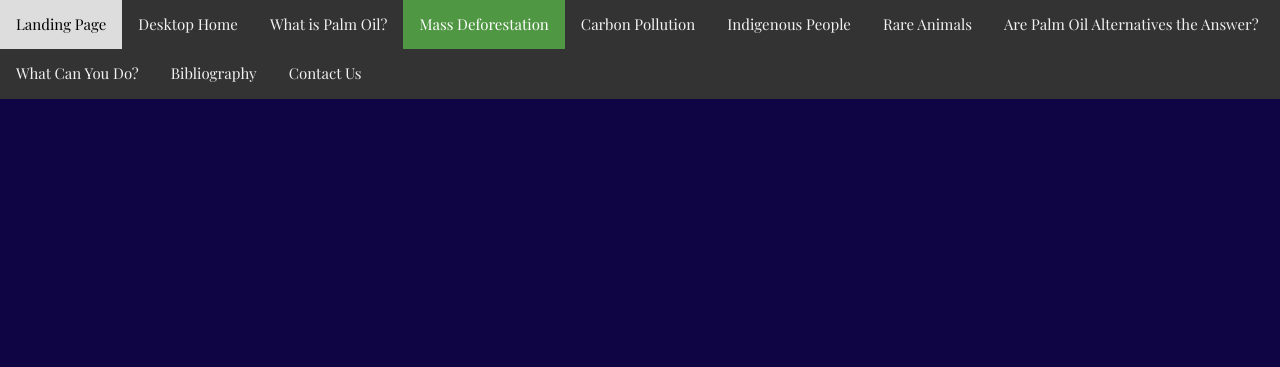
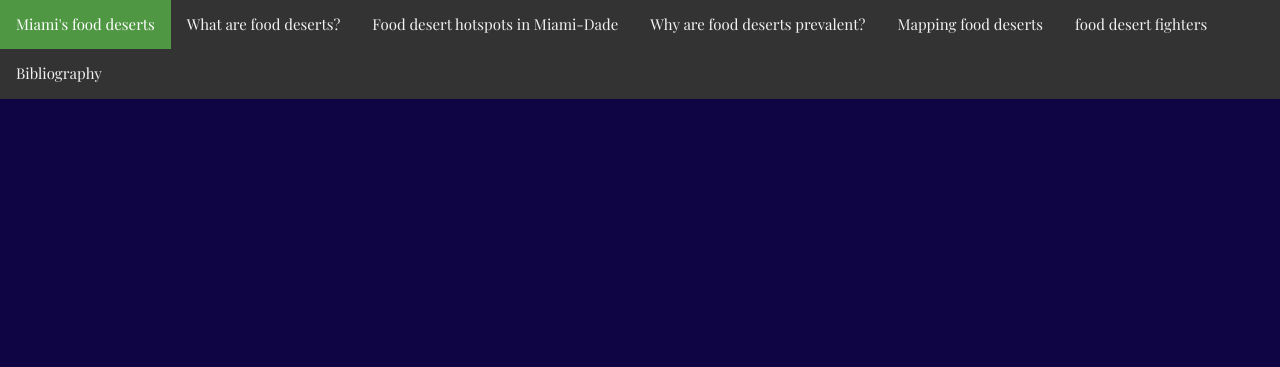
Before and after one commit to chloeposthumacoelho/fooddeserts-miami, a plain HTML site: page MassDeforestation.html in a window 1280 px wide. Shown: the top 367 px of the page. Drawn offline with nearby package versions, Linux system fonts and the light colour scheme.

Commit message:
Update MassDeforestation.html

```diff
--- a/MassDeforestation.html
+++ b/MassDeforestation.html
@@ -39,17 +39,15 @@
 	<!-- adapted from https://www.w3schools.com/howto/tryit.asp?filename=tryhow_js_navbar_sticky -->
 
 	 <div id="navbar">
-		<a href="index.html" "javascript:void(0)">Landing Page</a>
-		<a href="DesktopIndex.html" href="javascript:void(0)">Desktop Home</a>
-		<a href="WhatIsPalmOil.html" "javascript:void(0)">What is Palm Oil?</a>
-		<a class="active" "javascript:void(0)">Mass Deforestation</a> <!-- For page currently on -->
-		<a href="CarbonPollution.html" "javascript:void(0)">Carbon Pollution</a>
-		<a href="IndigineousPeople.html" "javascript:void(0)">Indigenous People</a>
-		<a href="RareAnimalsDying.html" "javascript:void(0)">Rare Animals</a>
-		<a href="AreAlternativesTheAnswer.html" "javascript:void(0)">Are Palm Oil Alternatives the Answer?</a>
-		<a href="WhatCanYouDoToHelp.html" "javascript:void(0)">What Can You Do?</a>
+		<a class="active" href="javascript:void(0)">Miami's food deserts</a> <!-- For page currently on -->
+		<a href="WhatIsPalmOil.html" "javascript:void(0)">What are food deserts?</a>
+		<a href="MassDeforestation.html" "javascript:void(0)">Food desert hotspots in Miami-Dade</a>
+		<a href="CarbonPollution.html" "javascript:void(0)">Why are food deserts prevalent?</a>
+
+		<a href="ContactUs.html" "javascript:void(0)">Mapping food deserts</a>
+		<a href="AreAlternativesTheAnswer.html" "javascript:void(0)">food desert fighters</a>
+
 		<a href="Publications.html" "javascript:void(0)">Bibliography</a>
-		<a href="ContactUs.html" "javascript:void(0)">Contact Us</a>
 	</div>
 
 
```
